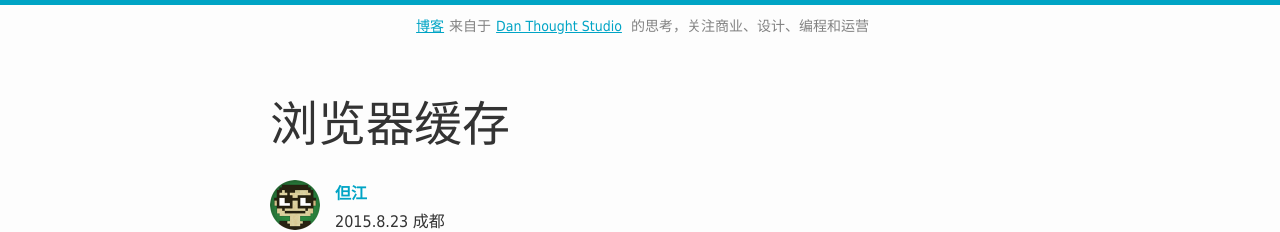
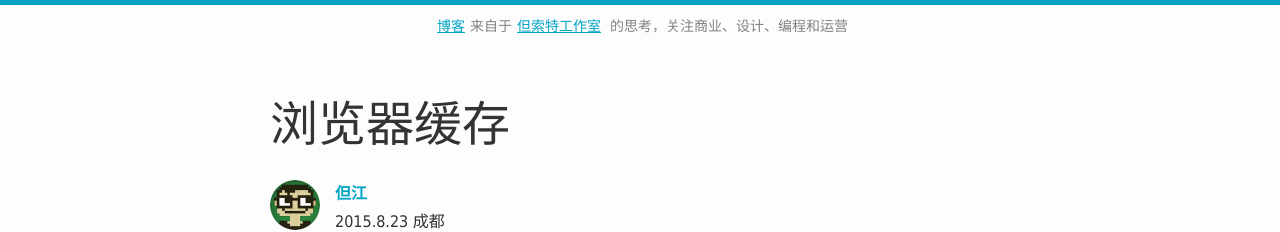
Before and after one commit to danjiang/mango, a Jekyll site: the page built from _posts/2015-08-23-browser-cache.markdown, in a window 1280 px wide. Shown: the top 232 px of the page. Built offline with Jekyll 4.4.1, drawn with Linux system fonts in a browser that asks for light colours; comment, search, counter and statistics services are not loaded.

Commit message:
translate studio name to Chinese fix some font layout mistake new draft - swift optionals

```diff
--- a/_config.yml
+++ b/_config.yml
@@ -1,7 +1,7 @@
 # Site settings
-title: 博客 - 商业、设计、编程和运营 - Dan Thought Studio
+title: 博客 - 商业、设计、编程和运营 - 但索特工作室
 description: > # this means to ignore newlines until "baseurl:"
-  来自于 Dan Thought Studio 的思考，关注商业、设计、编程和运营
+  来自于但索特工作室的思考，关注商业、设计、编程和运营
 permalink: pretty
 image_base_url: "http://7xpdj8.com1.z0.glb.clouddn.com" # the base hostname & protocol for your site
 home: "http://danthought.com"
--- a/_includes/header.html
+++ b/_includes/header.html
@@ -1,5 +1,5 @@
 <header class="site-header">
   <div class="wrapper">
-		<p><a href="/">博客</a>来自于<a href="{{ site.home }}">Dan Thought Studio</a> 的思考，关注商业、设计、编程和运营</p>
+		<p><a href="/">博客</a>来自于<a href="{{ site.home }}">但索特工作室</a> 的思考，关注商业、设计、编程和运营</p>
   </div>
 </header>
--- a/_sass/_base.scss
+++ b/_sass/_base.scss
@@ -82,14 +82,14 @@ h1 {
 h2 {
 	font-size: $base-font-size * 40 / 16;
 	@include media-query($on-phone) {
-		font-size: $base-font-size * 24 / 16;
+		font-size: $base-font-size * 20 / 16;
 	}
 }
 
 h3 {
 	font-size: $base-font-size * 31 / 16;
 	@include media-query($on-phone) {
-		font-size: $base-font-size * 20 / 16;
+		font-size: $base-font-size * 19 / 16;
 	}
 }
 
--- a/sitemap.txt
+++ b/sitemap.txt
@@ -58,3 +58,4 @@ http://blog.danthought.com/business/2016/01/17/blogging-for-one-year/
 http://blog.danthought.com/business/2016/01/25/calorie-1-for-mac-is-here/
 http://blog.danthought.com/programming/2016/01/30/get-started-with-swift/
 http://blog.danthought.com/programming/2016/02/05/swift-variables-and-constants/
+http://blog.danthought.com/programming/2016/03/05/swift-optionals/
--- a/sitemap.xml
+++ b/sitemap.xml
@@ -244,4 +244,8 @@
 		<loc>http://blog.danthought.com/programming/2016/02/05/swift-variables-and-constants/</loc>
 		<changefreq>weekly</changefreq>
 	</url>
+	<url>
+		<loc>http://blog.danthought.com/programming/2016/03/05/swift-optionals/</loc>
+		<changefreq>weekly</changefreq>
+	</url>
 </urlset>
```
Also changed, not shown: _posts/2016-03-05-swift-optionals.markdown (renamed from _drafts/swift-optionals.markdown).
